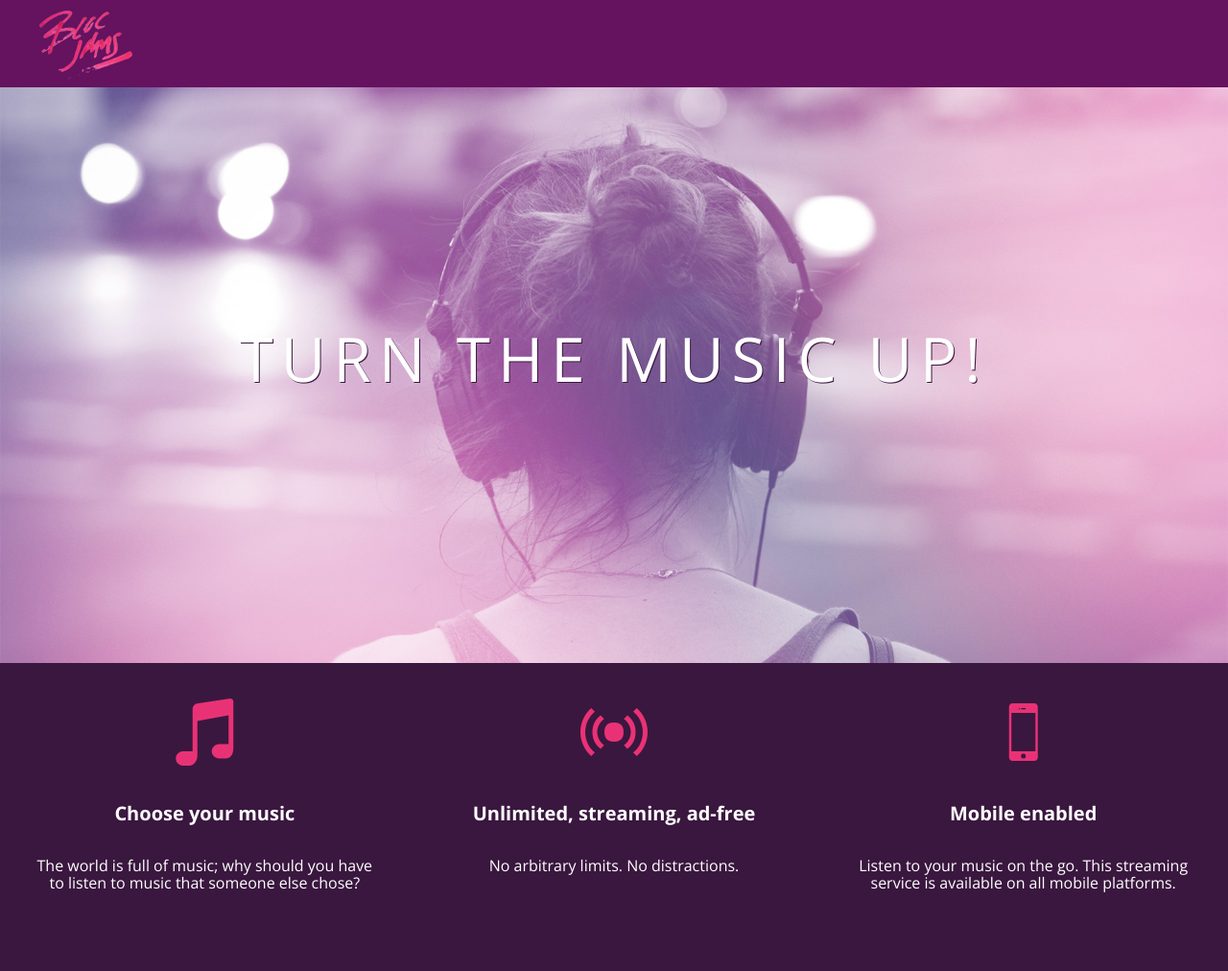
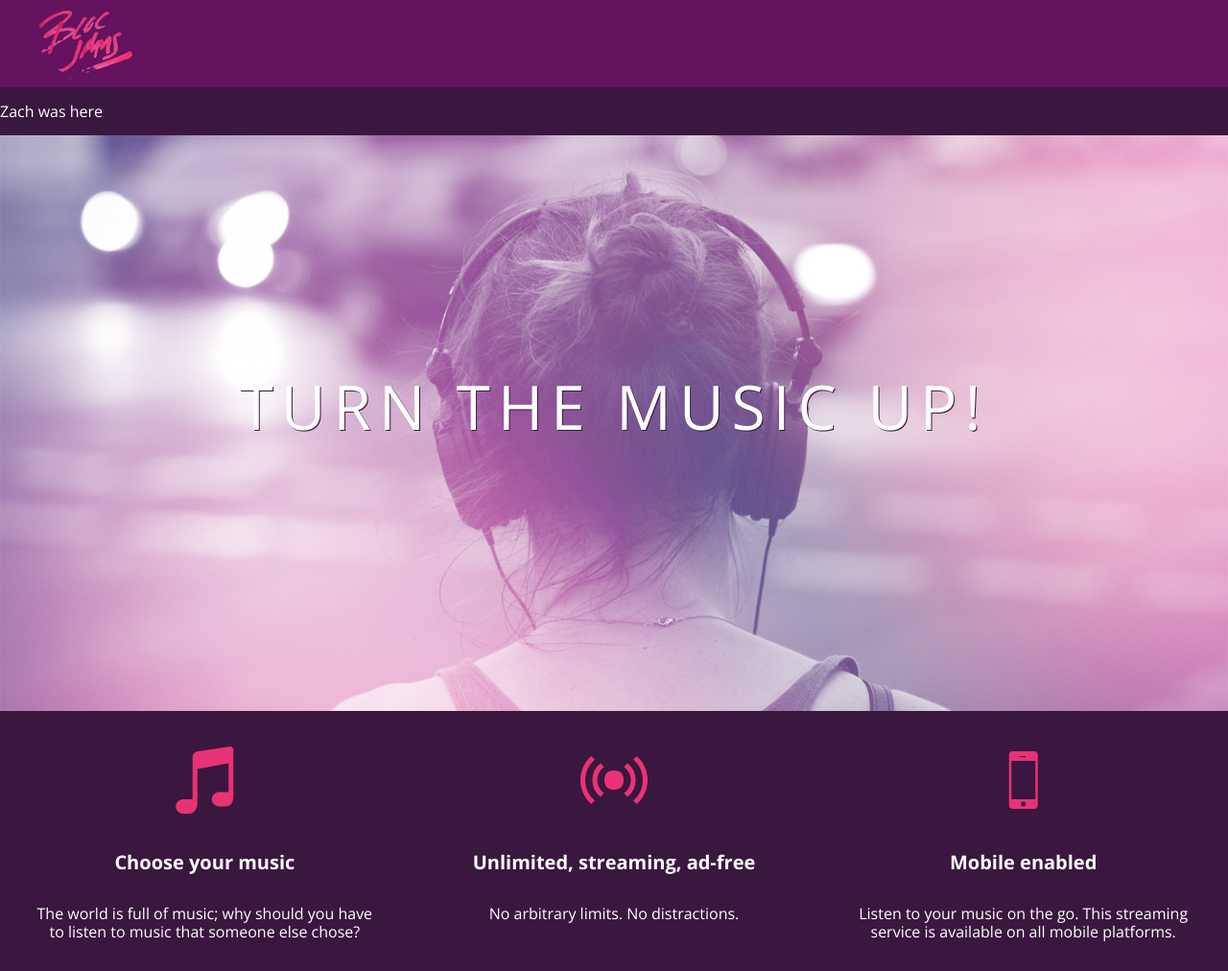
Before and after one commit to alexgould17/bloc-jams, a plain HTML site: page index.html in a window 1280 px wide. Shown: the whole page at 96% size. Before the commit the page ends 962 px from the top, so only its background shows below. Drawn offline with nearby package versions, Linux system fonts and the light colour scheme.

Commit message:
Testing merging

```diff
--- a/index.html
+++ b/index.html
@@ -11,7 +11,8 @@
     <nav class="navbar"> <!-- navigation bar -->
       <img src="assets/images/bloc_jams_logo.png" alt="Bloc Jams logo" class="logo" />
     </nav>
-    <section class="hero-content"> <!-- hero content -->
+    <p>Zach was here</p>
+<section class="hero-content"> <!-- hero content -->
       <h1 class="hero-title">Turn the music up!</h1>
     </section>
     <section class="selling-points"> <!-- selling points -->
```
